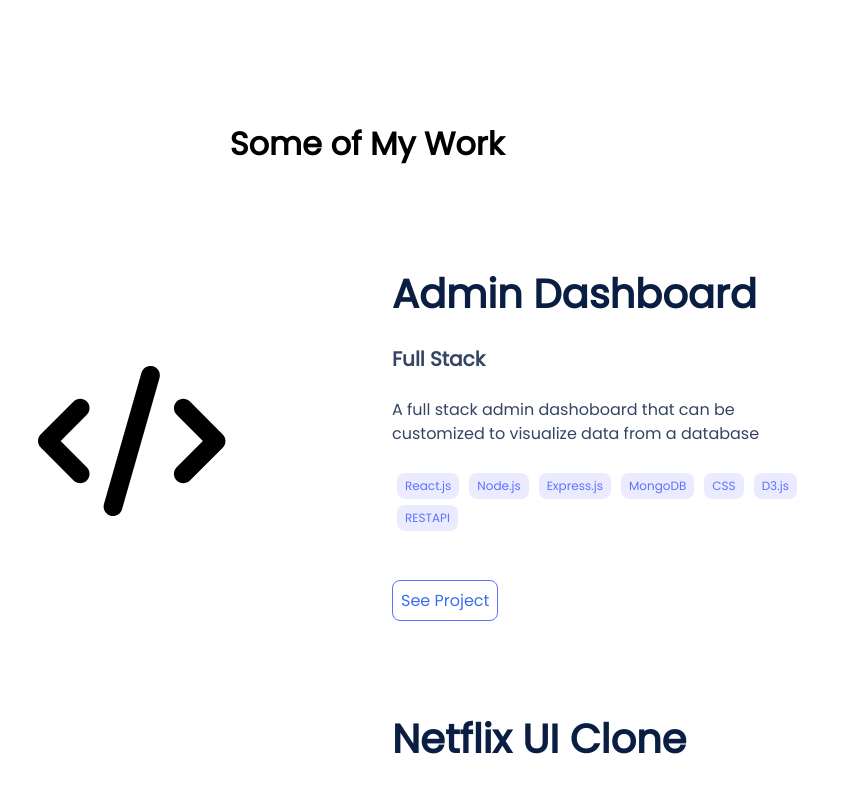
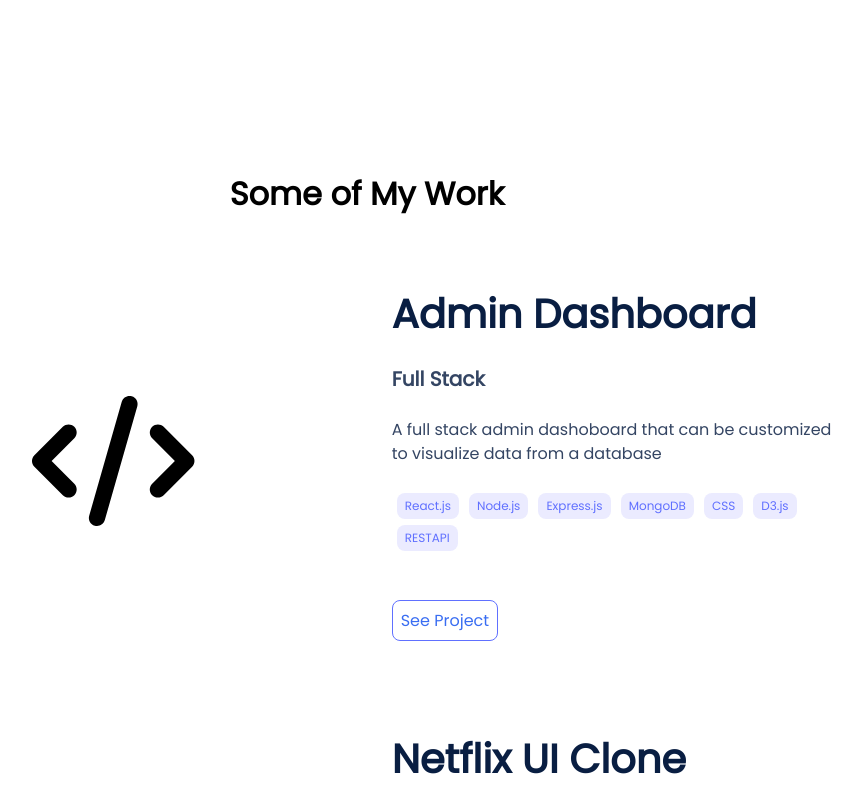
Before and after one commit to rahul-gg/My-Portfolio, a React (Create React App) app: page / in a window 1280 px wide. Shown: the part 660-1453 px from the top of the page, without its empty margins (273-1135 px from the left). Built offline with nearby package versions, Linux system fonts and the light colour scheme.

Commit message:
Update App.css

```diff
--- a/src/App.css
+++ b/src/App.css
@@ -16,6 +16,7 @@ padding: 0 15px;
   justify-content: space-between;
   height: 70px;
   width: 100%;
+  margin-bottom:40px;
 }
 
 #nav-logo{
@@ -104,7 +105,7 @@ padding: 4px;
   font-family: 'Poppins', sans-serif;
   font-size: 32px;
   width: 350px;
-  margin: 70px auto;
+  margin: 80px auto 40px auto;
   text-align: center;
 }
 
@@ -124,12 +125,12 @@ justify-content: center;
   display: flex;
   align-items: center;
   justify-content: center;
-  width: 450px;
+  width: 50%;
 
 }
 
 .project-logo{
-  font-size: 150px;
+  font-size: 130px;
 }
 
 .right{
@@ -137,7 +138,7 @@ justify-content: center;
   flex-direction: column;
   align-items: left;
   gap: 24px;
-  width: 450px;
+  width: 50%;
   padding: 15px;
 
 }
```
